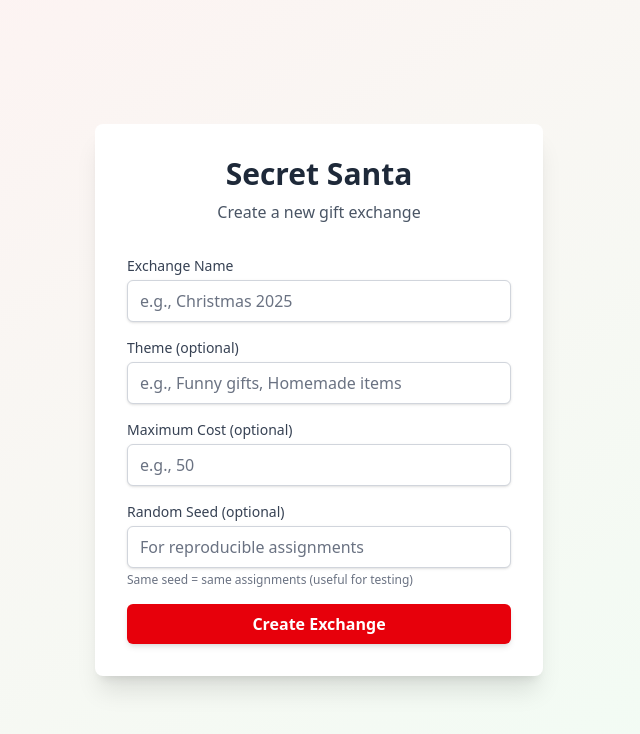
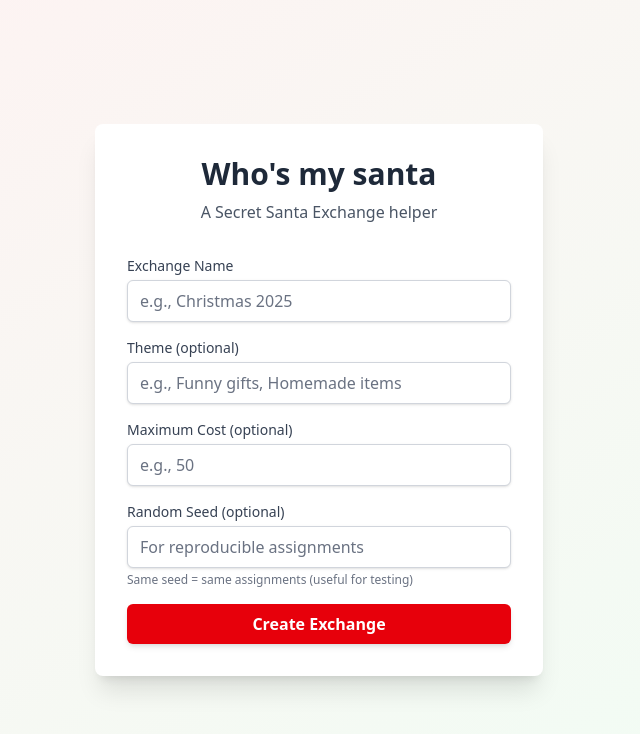
Before and after one commit to brendjuan/secret-santa, a SvelteKit app: page / in a window 1280 px wide. Shown: the top 734 px of the page, without its empty margins (321-961 px from the left). Built offline with nearby package versions, Linux system fonts and the light colour scheme; no server answers.

Commit message:
Update naming

```diff
--- a/src/routes/+page.svelte
+++ b/src/routes/+page.svelte
@@ -6,8 +6,8 @@
 
 <div class="min-h-screen bg-gradient-to-br from-red-50 to-green-50 flex items-center justify-center p-4">
 	<div class="max-w-md w-full bg-white rounded-lg shadow-xl p-8">
-		<h1 class="text-3xl font-bold text-center text-gray-800 mb-2">Secret Santa</h1>
-		<p class="text-center text-gray-600 mb-8">Create a new gift exchange</p>
+		<h1 class="text-3xl font-bold text-center text-gray-800 mb-2">Who's my santa</h1>
+		<p class="text-center text-gray-600 mb-8">A Secret Santa Exchange helper</p>
 
 		<form method="POST" action="?/create" use:enhance>
 			<div class="space-y-4">
--- a/src/routes/exchange/[adminToken]/+page.svelte
+++ b/src/routes/exchange/[adminToken]/+page.svelte
@@ -26,7 +26,7 @@
 	<div class="max-w-4xl mx-auto py-8">
 		<div class="bg-white rounded-lg shadow-xl p-8">
 			<h1 class="text-3xl font-bold text-gray-800 mb-2">{data.exchange.name}</h1>
-			<p class="text-gray-600 mb-6">Secret Santa Admin</p>
+			<p class="text-gray-600 mb-6">Gift Exchange Admin</p>
 
 			<!-- Exchange Details -->
 			<div class="mb-6 p-4 bg-gray-50 rounded-lg">
--- a/src/routes/view/[slug]/+page.svelte
+++ b/src/routes/view/[slug]/+page.svelte
@@ -9,7 +9,7 @@
 <div class="min-h-screen bg-gradient-to-br from-red-50 to-green-50 flex items-center justify-center p-4">
 	<div class="max-w-md w-full bg-white rounded-lg shadow-xl p-8">
 		<h1 class="text-3xl font-bold text-center text-gray-800 mb-2">{data.exchange.name}</h1>
-		<p class="text-center text-gray-600 mb-8">Secret Santa Exchange</p>
+		<p class="text-center text-gray-600 mb-8">Gift Exchange</p>
 
 		<!-- Exchange Details -->
 		{#if data.exchange.theme || data.exchange.costMax}
@@ -53,7 +53,7 @@
 		{:else if form?.success && form?.assignedTo}
 			<!-- Show Assignment -->
 			<div class="p-6 bg-green-50 border-2 border-green-200 rounded-lg text-center">
-				<p class="text-green-800 font-medium mb-2">You are Secret Santa for:</p>
+				<p class="text-green-800 font-medium mb-2">You're buying a gift for:</p>
 				<p class="text-3xl font-bold text-green-900">{form.assignedTo}</p>
 			</div>
 		{:else}
```
Also changed, not shown: 2 other files (tests, documents, lock files or other folders).
